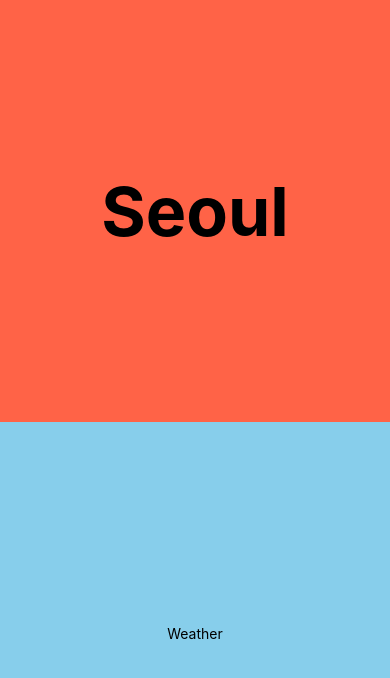
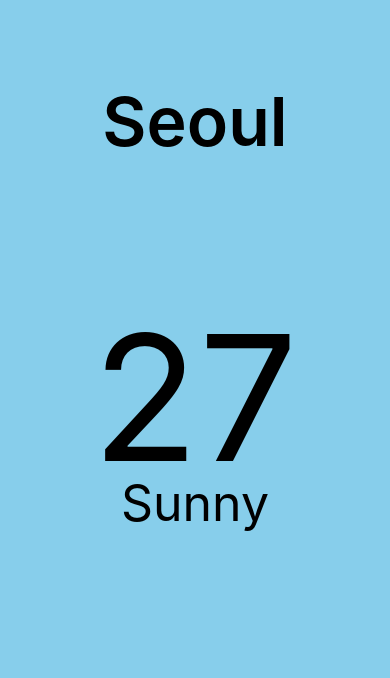
Before and after one commit to everywherejacobkim/weather-app-react-native, a React Native app: screen / in a window 390 px wide. Shown: the top 678 px of the page. Built offline with nearby package versions, Linux system fonts and the light colour scheme.

Commit message:
feat: add containers on StyleSheet

```diff
--- a/App.js
+++ b/App.js
@@ -12,9 +12,10 @@ export default function App() {
           </Text>
       </View>
       <View style={styles.weather}>
-          <Text>
-            Weather
-          </Text>
+          <View style={styles.day}>
+            <Text style={styles.temp}>27</Text>
+            <Text style={styles.desc}>Sunny</Text>
+          </View>
       </View>
 
     </View>
@@ -24,23 +25,31 @@ export default function App() {
 const styles = StyleSheet.create({
   container : {
     flex: 1,
-    backgroundColor: 'black'
+    backgroundColor: 'skyblue'
   },
   city: {
-    flex: 1,
-    backgroundColor: 'tomato',
+    flex: 1.2,
     justifyContent: 'center',
     alignItems: 'center',
   },
   cityName: {
     color: 'black',
-    fontWeight: 'bold',
+    fontWeight: '600',
     fontSize: 68,
   },
   weather: {
+    flex: 3,
+  },
+  day: {
     flex: 1,
-    backgroundColor: 'skyblue',
-    justifyContent: 'center',
     alignItems: 'center',
+  },
+  temp: {
+    fontSize: 175,
+    marginTop: 50,
+  },
+  desc: {
+    fontSize: 50,
+    marginTop: -30,
   }
 })
```
